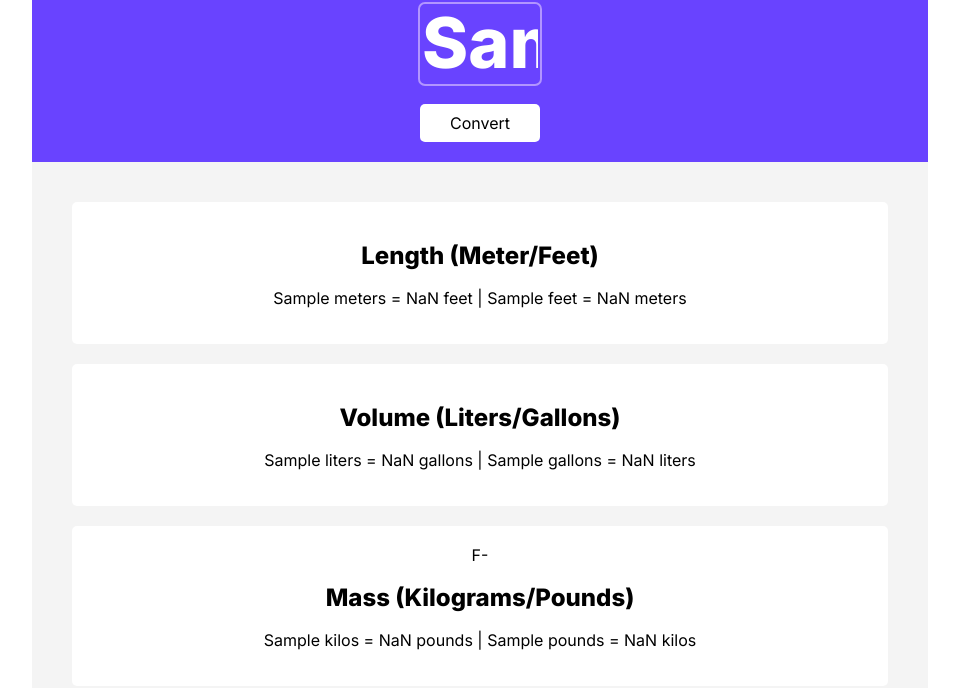
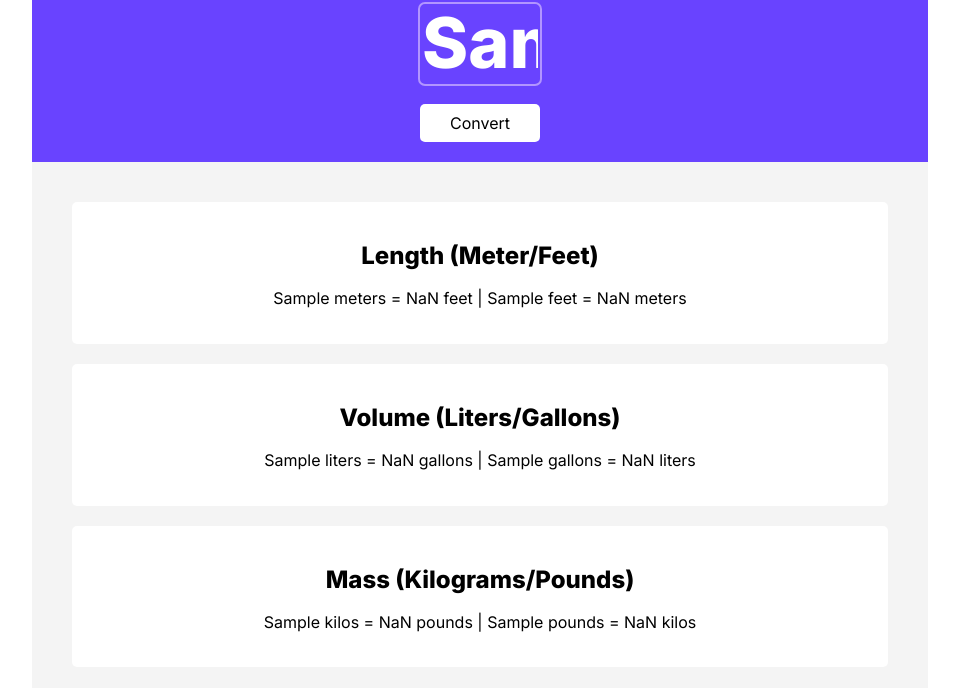
Before and after one commit to brianbud/unit-converter, a website built with Vite: page index.html in a window 1280 px wide. Both pictures are taken after typing "Sample" into the empty fields and a click on the button "Convert". Shown: the part 116-804 px from the top of the page, without its empty margins (160-1119 px from the left). Built offline with nearby package versions, Linux system fonts and the light colour scheme.

Commit message:
up to 2 decimal points

```diff
--- a/index.html
+++ b/index.html
@@ -25,7 +25,7 @@
           <h2>Volume (Liters/Gallons)</h2>
           <p id="liters-gallons"> 0 liters = 0 gallons | 0 gallons = 0 liters </p>
         </div>
-        <div class="results">F-
+        <div class="results">
           <h2>Mass (Kilograms/Pounds)</h2>
           <p id="kilos-pounds"> 0 kilos = 0 pounds | 0 pounds = 0 kilos </p>
         </div>
--- a/index.js
+++ b/index.js
@@ -9,17 +9,17 @@ button.addEventListener('click', setCalc);
 function setCalc() {
   let input = inputEl.value;
   metersFeet.innerHTML = `
-      ${input} meters = ${input * 3.281} feet |
-      ${input} feet = ${input * 0.3048} meters
+      ${input} meters = ${(input * 3.281).toFixed(2)} feet |
+      ${input} feet = ${(input * 0.3048).toFixed(2)} meters
     `;
 
   litersGallons.innerHTML = `
-      ${input} liters = ${input * 0.264172} gallons |
-      ${input} gallons = ${input * 3.78541} liters
+      ${input} liters = ${(input * 0.264172).toFixed(2)} gallons |
+      ${input} gallons = ${(input * 3.78541).toFixed(2)} liters
     `;
 
   kilosPounds.innerHTML = `
-      ${input} kilos = ${input * 2.20462} pounds |
-      ${input} pounds = ${input / 2.20462} kilos
+      ${input} kilos = ${(input * 2.20462).toFixed(2)} pounds |
+      ${input} pounds = ${(input / 2.20462).toFixed(2)} kilos
     `;
 }
```
